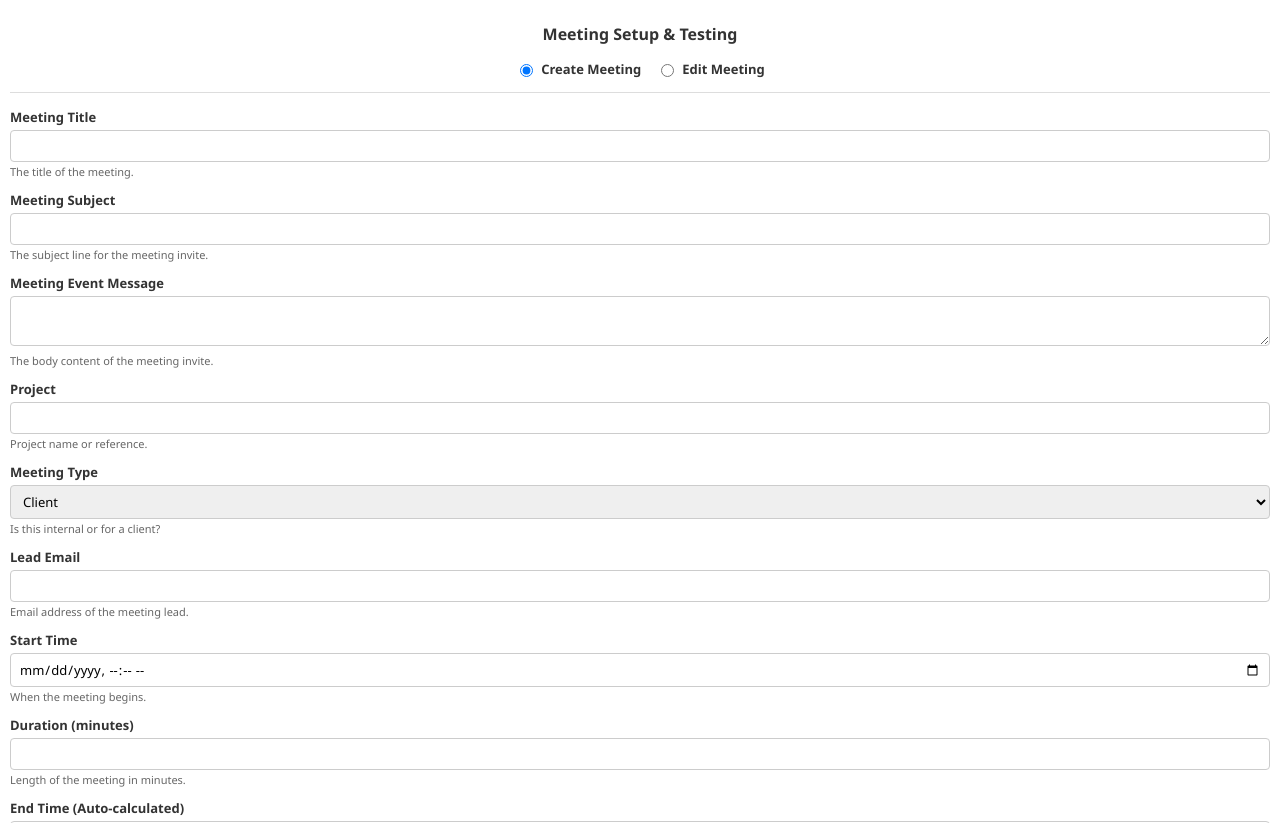
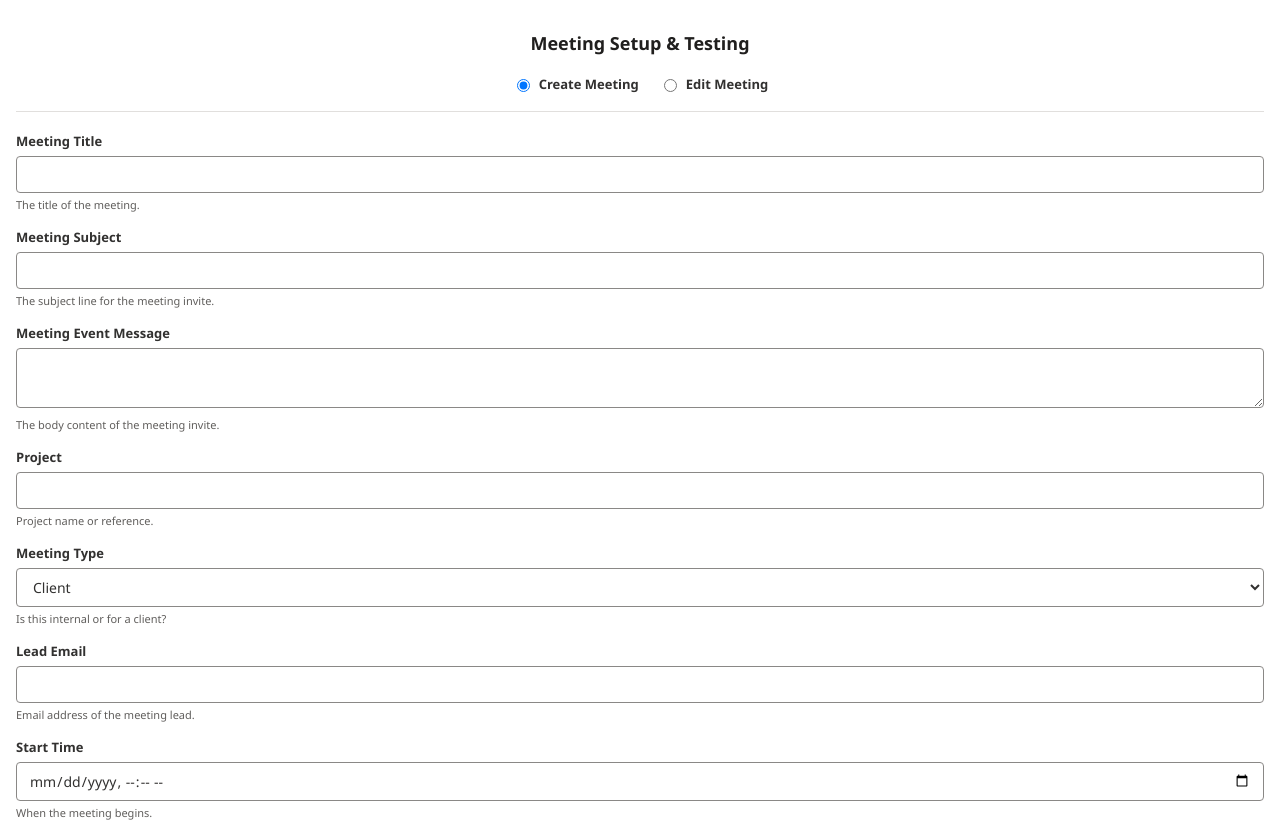
Before and after one commit to git-uvid/UVID-Teams-Meeting-Automate, a website built with webpack: page src/taskpane/taskpane.html in a window 1280 px wide. Shown: the top 823 px of the page. Built offline with nearby package versions, Linux system fonts and the light colour scheme; a script that the page names is missing.

```diff
--- a/src/taskpane/taskpane.html
+++ b/src/taskpane/taskpane.html
@@ -9,33 +9,35 @@
     <script type="text/javascript" src="https://appsforoffice.microsoft.com/lib/1.1/hosted/office.js"></script>
     <script type="text/javascript" src="https://alcdn.msauth.net/browser/2.30.0/js/msal-browser.min.js"></script>
     <style>
-      body { font-family: "Segoe UI", Tahoma, Geneva, Verdana, sans-serif; padding: 10px; margin: 0; }
-      h2 { font-size: 16px; font-weight: 600; color: #333; margin-bottom: 15px; text-align: center; }
-      .form-group { margin-bottom: 12px; }
-      label { display: block; font-weight: 600; font-size: 13px; margin-bottom: 4px; color: #333; }
+      body { font-family: "Segoe UI", Tahoma, Geneva, Verdana, sans-serif; padding: 16px; margin: 0; background-color: #ffffff; color: #323130; }
+      h2 { font-size: 18px; font-weight: 600; color: #201f1e; margin-bottom: 20px; text-align: center; }
+      .form-group { margin-bottom: 16px; }
+      label { display: block; font-weight: 600; font-size: 13px; margin-bottom: 6px; color: #323130; }
       input[type="text"], input[type="datetime-local"], input[type="number"], select, textarea {
-        width: 100%; box-sizing: border-box; padding: 6px 8px; border: 1px solid #ccc;
-        border-radius: 4px; font-size: 13px; font-family: inherit;
+        width: 100%; box-sizing: border-box; padding: 8px 12px; border: 1px solid #8a8886;
+        border-radius: 4px; font-size: 14px; font-family: inherit; background-color: #ffffff; color: #323130;
       }
-      textarea { resize: vertical; min-height: 50px; }
+      input:focus, select:focus, textarea:focus { outline: none; border-color: #0f6cbd; box-shadow: 0 0 0 1px #0f6cbd; }
+      textarea { resize: vertical; min-height: 60px; }
       .checkbox-group { display: flex; align-items: center; }
       .checkbox-group input { width: auto; margin-right: 8px; }
-      .checkbox-group label { margin-bottom: 0; font-weight: normal; }
-      .button-group { margin-top: 20px; display: flex; flex-direction: column; gap: 8px; }
+      .checkbox-group label { margin-bottom: 0; font-weight: normal; color: #323130; }
+      .button-group { margin-top: 24px; display: flex; flex-direction: column; gap: 10px; }
       .action-btn {
-        width: 100%; padding: 8px; font-size: 14px; font-weight: 600; border: none; border-radius: 4px; cursor: pointer;
+        width: 100%; padding: 10px; font-size: 14px; font-weight: 600; border: none; border-radius: 4px; cursor: pointer; transition: background 0.2s;
       }
       .primary { background-color: #0f6cbd; color: white; }
       .primary:hover { background-color: #0c5696; }
       .secondary { background-color: #f3f2f1; color: #201f1e; border: 1px solid #8a8886; }
       .secondary:hover { background-color: #edebe9; }
-      .status { margin-top: 15px; font-size: 13px; font-weight: 600; text-align: center; }
-      .small-btn { margin-left: auto; cursor: pointer; background: #fff; border: 1px solid #ccc; border-radius: 4px; font-size: 12px;}
-      .help-text { display: block; font-size: 11px; color: #666; margin-top: 2px; }
-      .nav-tabs { display: flex; gap: 15px; justify-content: center; margin-bottom: 15px; border-bottom: 1px solid #ddd; padding-bottom: 10px; }
-      .nav-tabs label { display: flex; align-items: center; gap: 5px; font-weight: 600; cursor: pointer; }
+      .status { margin-top: 15px; font-size: 13px; font-weight: 600; text-align: center; color: #323130; }
+      .small-btn { margin-left: auto; cursor: pointer; background: #ffffff; color: #323130; border: 1px solid #8a8886; border-radius: 4px; font-size: 12px; padding: 2px 6px; }
+      .small-btn:hover { background: #f3f2f1; }
+      .help-text { display: block; font-size: 11px; color: #605e5c; margin-top: 4px; }
+      .nav-tabs { display: flex; gap: 20px; justify-content: center; margin-bottom: 20px; border-bottom: 1px solid #e1dfdd; padding-bottom: 12px; }
+      .nav-tabs label { display: flex; align-items: center; gap: 6px; font-weight: 600; cursor: pointer; color: #323130; }
       .error-border { border-color: #d13438 !important; outline: 1px solid #d13438; }
-      .error-text { color: #d13438; font-size: 11px; margin-top: 2px; display: none; }
+      .error-text { color: #d13438; font-size: 12px; margin-top: 4px; display: none; font-weight: 600; }
     </style>
   </head>
   <body>
```
